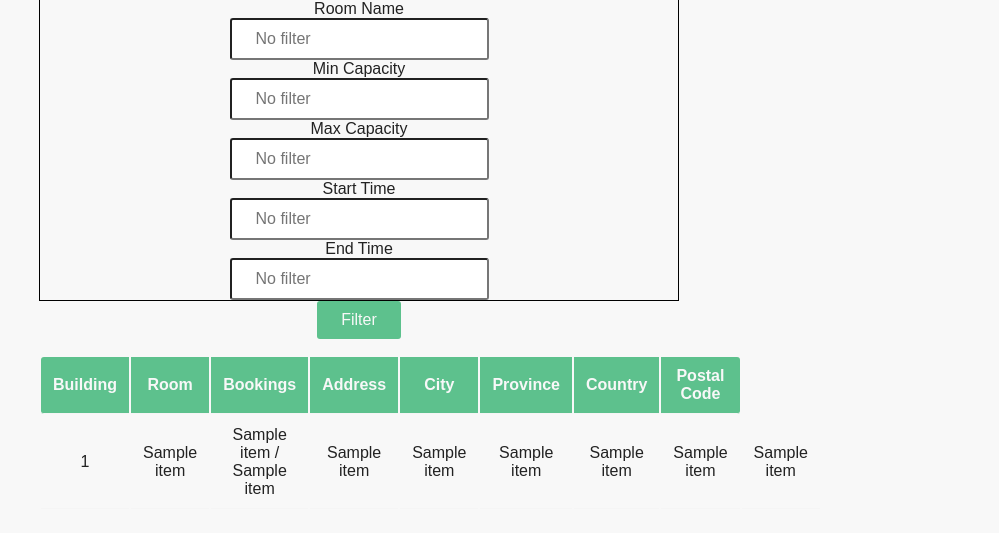
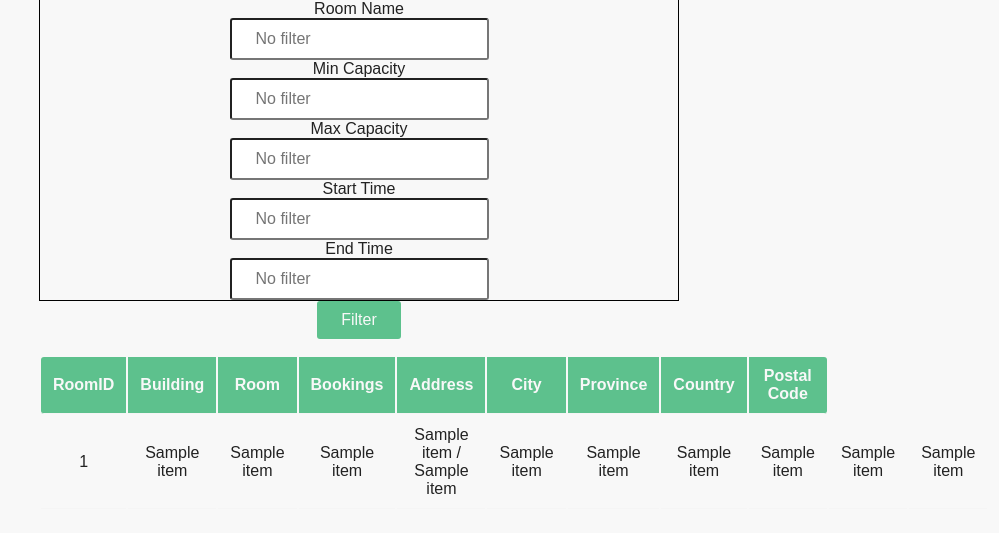
Before and after one commit to kylezhengkz/cs348_project, a Flask app: template hello_world/templates/view.html in a window 1280 px wide. Shown: the part 158-691 px from the top of the page, without its empty margins (281-1280 px from the left). Run offline with Flask 3, Linux system fonts and the light colour scheme; the template is opened without the code that fills it: most values are stand-ins (such as "Sample title", 1, 10 or a date in 2020).

Commit message:
added roomID to view

```diff
--- a/SQL Queries/Features/R6/R6.sql
+++ b/SQL Queries/Features/R6/R6.sql
@@ -18,7 +18,7 @@ with bookingCount as (
 
 
 -- display the appropriate columns to the view rooms
-select b."buildingName", r."roomName", bc."bookingNum", r."capacity", b."addressLine1", b."city", b."province", b."country", b."postalCode"
+select r."roomID", b."buildingName", r."roomName", bc."bookingNum", r."capacity", b."addressLine1", b."city", b."province", b."country", b."postalCode"
 from bookingCount as bc
 join "Room" as r on r."roomID" = bc."roomID"
 join "Building" as b on b."buildingID" = r."buildingID"
--- a/hello_world/templates/view.html
+++ b/hello_world/templates/view.html
@@ -25,6 +25,7 @@
         <table>
             <thead>
                 <tr>
+                    <th>RoomID</th>
                     <th>Building</th>
                     <th>Room</th>
                     <th>Bookings</th>
@@ -41,13 +42,15 @@
                     <tr>
                         <td>{{ item[0] }}</td>
                         <td>{{ item[1] }}</td>
-                        <td>{{ item[2] }} / {{ item[3] }}</td>
-                        <td>{{ item[4] }}</td>
-                        <td>{{ item[5] }}</td>
+                        <td>{{ item[2] }}</td>
+                        <td>{{ item[3] }}</td>
+                        <td>{{ item[4] }} / {{ item[5] }}</td>
                         <td>{{ item[6] }}</td>
                         <td>{{ item[7] }}</td>
                         <td>{{ item[8] }}</td>
                         <td>{{ item[9] }}</td>
+                        <td>{{ item[10] }}</td>
+                        <td>{{ item[11] }}</td>
                     </tr>
                     {% endfor %}
                 {% endif %}
```
